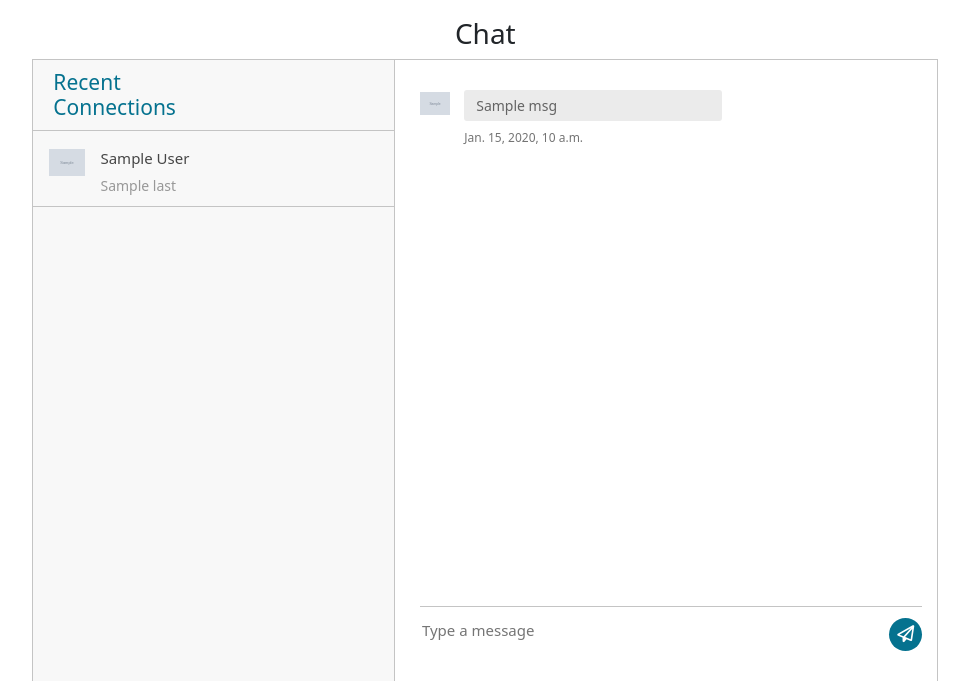
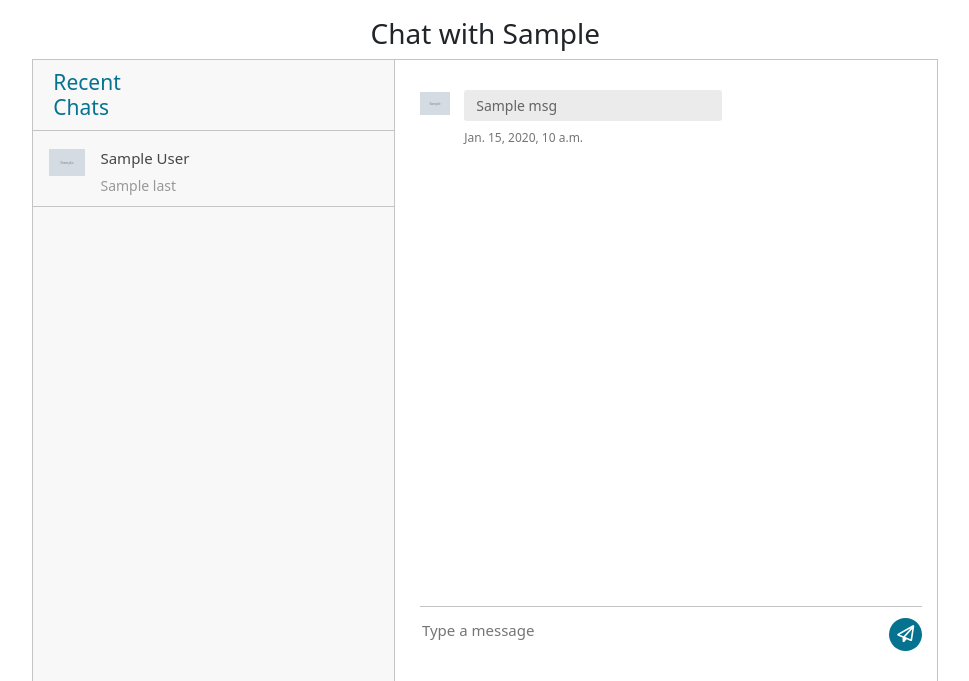
Before and after one commit to redhat-beyond/roo.me, a Django app: template contacts/templates/contacts/chat.html in a window 1280 px wide. Shown: the part 63-744 px from the top of the page, without its empty margins (209-1178 px from the left). Run offline with Django 3.2, Linux system fonts and the light colour scheme; the template is opened without the code that fills it: most values are stand-ins (such as "Sample title", 1, 10 or a date in 2020); grey boxes marked "Sample" are stand-in pictures; some libraries are stand-ins or nearby versions.

Commit message:
Altering the chat page
1) Adding the time and date of the last message in the sidebar.
2) Adding a link to other chats from the sidebar.
3) Adding a post request when sending a message.
4) Adding a display - the name of the person you are chatting with.

```diff
--- a/contacts/templates/contacts/chat.html
+++ b/contacts/templates/contacts/chat.html
@@ -8,27 +8,33 @@
 {% block content %}
 
 <div class="container">
-  <h3 class=" text-center">Chat</h3>
+  {% if user.is_seeker %}
+    <h3 class=" text-center">Chat with {{chat_messages.first.connection.apartment.owner.first_name}}</h3>
+  {% else %}
+    <h3 class=" text-center">Chat with {{chat_messages.first.connection.seeker.base_user.first_name}}</h3>
+  {% endif %}
   <div class="messaging">
         <div class="inbox_msg">
           <div class="inbox_people">
             <div class="headind_srch">
               <div class="recent_heading">
-                <h4>Recent Connections</h4>
+                <h4>Recent Chats</h4>
               </div>
             </div>
             <div class="inbox_chat">
               {% for contact in recent_contacts %}
-                <a href="#"><div class="chat_list">
+                <a href="/contacts/chat/{{contact.id}}"><div class="chat_list">
                   <div class="chat_people">
                       {% if user.is_seeker %}
                         <div class="chat_img"> <img src="{{contact.apartment.owner.image_url}}" alt="nopic"> </div>
                         <div class="chat_ib">
-                        <h5>{{ contact.apartment.owner.first_name }} {{ contact.apartment.owner.last_name }}</h5>
+                        <h5>{{ contact.apartment.owner.first_name }} {{ contact.apartment.owner.last_name }}
+                          <span class="chat_date">{{contact.messages.last.date_written}}</span></h5>
                       {% else %}
                         <div class="chat_img"> <img src="{{contact.seeker.base_user.image_url}}" alt="nopic"> </div>
                         <div class="chat_ib">
-                        <h5>{{ contact.seeker.base_user.first_name }} {{ contact.seeker.base_user.last_name }}</h5>
+                        <h5>{{ contact.seeker.base_user.first_name }} {{ contact.seeker.base_user.last_name }}
+                          <span class="chat_date">{{contact.messages.last.date_written}}</span></h5>
                       {% endif %}
                       <p>{{ contact.get_chat_messages.last }}</p>
                     </div>
@@ -63,12 +69,15 @@
               {% endfor %}
 
             </div>
-            <div class="type_msg">
-              <div class="input_msg_write">
-                <input type="text" class="write_msg" placeholder="Type a message" />
-                <button class="msg_send_btn" type="button"><i class="fa fa-paper-plane-o" aria-hidden="true"></i></button>
+            <form method="post">
+            {% csrf_token %}
+              <div class="type_msg">
+                <div class="input_msg_write">
+                  <input type="text" name="msg_sent" class="write_msg" placeholder="Type a message" />
+                  <button class="msg_send_btn" type="submit"><i class="fa fa-paper-plane-o" aria-hidden="true"></i></button>
+                </div>
               </div>
-            </div>
+          </form>
           </div>
         </div>
 
```
